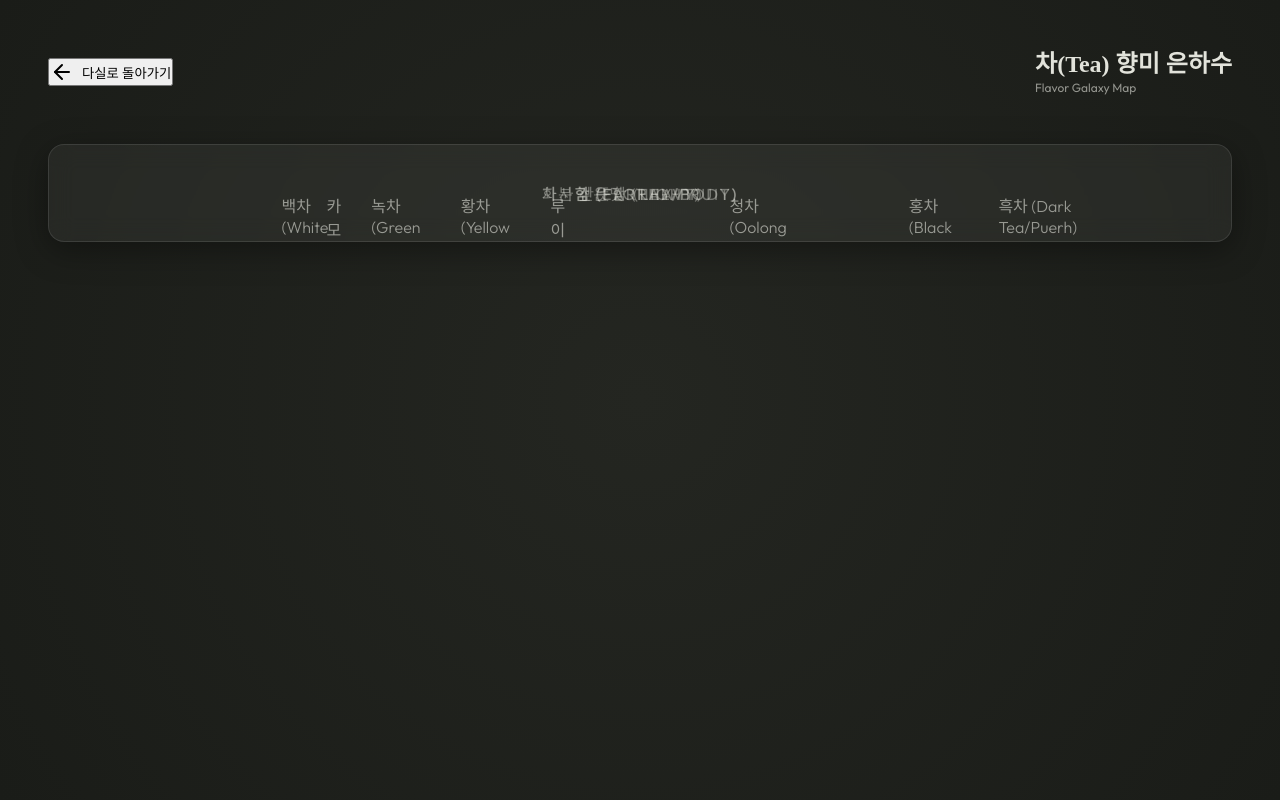
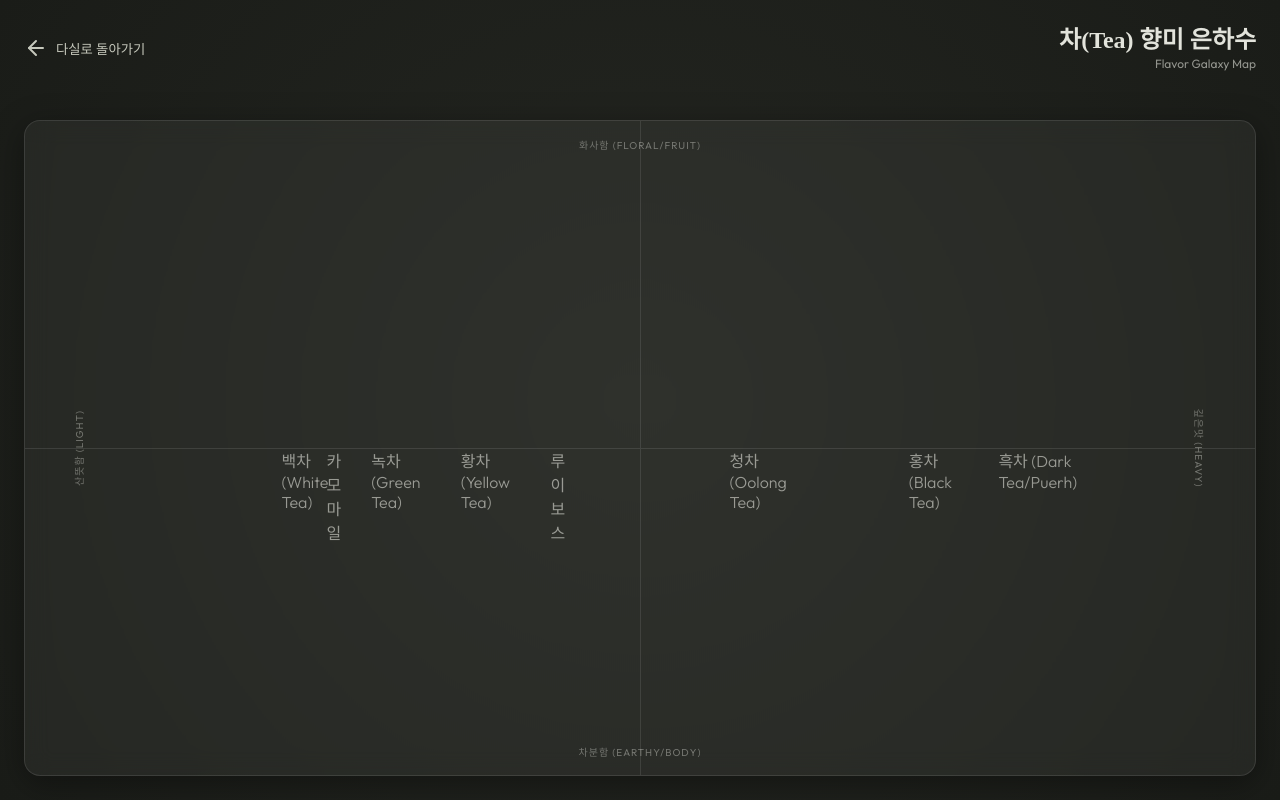
Before and after one commit to GeonWooPaeng/tea_presciption, a Next.js app: page /map in a window 1280 px wide. Built offline with nearby package versions, Linux system fonts and the light colour scheme.

Commit message:
final: 6대 다류 추가, 성함 제거, 인라인 스타일 레이아웃 고정

```diff
--- a/src/app/map/page.tsx
+++ b/src/app/map/page.tsx
@@ -20,31 +20,31 @@ export default function FlavorMapPage() {
   const [hoveredTea, setHoveredTea] = useState<any>(null);
 
   return (
-    <main className="tea-gradient-bg min-h-screen relative overflow-hidden p-6 md:p-12 flex flex-col">
-      <div className="flex justify-between items-center mb-12">
+    <main className="tea-gradient-bg min-h-screen relative overflow-hidden p-6 md:p-12 flex flex-col" style={{ display: 'flex', flexDirection: 'column', minHeight: '100vh', position: 'relative', overflow: 'hidden', padding: '1.5rem' }}>
+      <div className="flex justify-between items-center mb-12" style={{ display: 'flex', justifyContent: 'space-between', alignItems: 'center', marginBottom: '3rem' }}>
         <Link href="/">
-          <button className="flex items-center gap-2 text-text-secondary hover:text-accent-olive transition-colors">
+          <button className="flex items-center gap-2 text-text-secondary hover:text-accent-olive transition-colors" style={{ display: 'flex', alignItems: 'center', gap: '0.5rem', background: 'transparent', border: 'none', cursor: 'pointer', color: 'var(--text-secondary)' }}>
             <ArrowLeft className="w-5 h-5" />
             <span className="serif">다실로 돌아가기</span>
           </button>
         </Link>
-        <div className="text-right">
-          <h1 className="text-2xl font-bold serif">차(Tea) 향미 은하수</h1>
-          <p className="text-xs text-text-secondary opacity-60">Flavor Galaxy Map</p>
+        <div className="text-right" style={{ textAlign: 'right' }}>
+          <h1 className="text-2xl font-bold serif" style={{ fontSize: '1.5rem', fontWeight: 700 }}>차(Tea) 향미 은하수</h1>
+          <p className="text-xs text-text-secondary opacity-60" style={{ fontSize: '0.75rem', opacity: 0.6 }}>Flavor Galaxy Map</p>
         </div>
       </div>
 
-      <div className="flex-1 relative glass-card p-12 overflow-hidden flex items-center justify-center">
+      <div className="flex-1 relative glass-card p-12 overflow-hidden flex items-center justify-center" style={{ flex: 1, position: 'relative', overflow: 'hidden', display: 'flex', alignItems: 'center', justifyContent: 'center', padding: '3rem' }}>
         {/* Galaxy Axis Labels */}
-        <div className="absolute top-4 left-1/2 -translate-x-1/2 text-[10px] tracking-widest opacity-40 uppercase">화사함 (Floral/Fruit)</div>
-        <div className="absolute bottom-4 left-1/2 -translate-x-1/2 text-[10px] tracking-widest opacity-40 uppercase">차분함 (Earthy/Body)</div>
-        <div className="absolute left-4 top-1/2 -rotate-90 origin-center text-[10px] tracking-widest opacity-40 uppercase">산뜻함 (Light)</div>
-        <div className="absolute right-4 top-1/2 rotate-90 origin-center text-[10px] tracking-widest opacity-40 uppercase">깊은맛 (Heavy)</div>
+        <div className="absolute top-4 left-1/2 -translate-x-1/2 text-[10px] tracking-widest opacity-40 uppercase" style={{ position: 'absolute', top: '1rem', left: '50%', transform: 'translateX(-50%)', fontSize: '10px', letterSpacing: '0.1em', opacity: 0.4, textTransform: 'uppercase' }}>화사함 (Floral/Fruit)</div>
+        <div className="absolute bottom-4 left-1/2 -translate-x-1/2 text-[10px] tracking-widest opacity-40 uppercase" style={{ position: 'absolute', bottom: '1rem', left: '50%', transform: 'translateX(-50%)', fontSize: '10px', letterSpacing: '0.1em', opacity: 0.4, textTransform: 'uppercase' }}>차분함 (Earthy/Body)</div>
+        <div className="absolute left-4 top-1/2 -rotate-90 origin-center text-[10px] tracking-widest opacity-40 uppercase" style={{ position: 'absolute', left: '1rem', top: '50%', transform: 'translateY(-50%) rotate(-90deg)', transformOrigin: 'center', fontSize: '10px', letterSpacing: '0.1em', opacity: 0.4, textTransform: 'uppercase' }}>산뜻함 (Light)</div>
+        <div className="absolute right-4 top-1/2 rotate-90 origin-center text-[10px] tracking-widest opacity-40 uppercase" style={{ position: 'absolute', right: '1rem', top: '50%', transform: 'translateY(-50%) rotate(90deg)', transformOrigin: 'center', fontSize: '10px', letterSpacing: '0.1em', opacity: 0.4, textTransform: 'uppercase' }}>깊은맛 (Heavy)</div>
 
         {/* Center Grid Lines */}
-        <div className="absolute inset-0 flex items-center justify-center opacity-10 pointer-events-none">
-          <div className="w-full h-px bg-white" />
-          <div className="h-full w-px bg-white absolute" />
+        <div className="absolute inset-0 flex items-center justify-center opacity-10 pointer-events-none" style={{ position: 'absolute', top: 0, left: 0, right: 0, bottom: 0, display: 'flex', alignItems: 'center', justifyContent: 'center', opacity: 0.1, pointerEvents: 'none' }}>
+          <div className="w-full h-px bg-white" style={{ width: '100%', height: '1px', backgroundColor: '#fff' }} />
+          <div className="h-full w-px bg-white absolute" style={{ height: '100%', width: '1px', backgroundColor: '#fff', position: 'absolute' }} />
         </div>
 
         {/* Tea Stars */}
--- a/src/app/result/page.tsx
+++ b/src/app/result/page.tsx
@@ -162,9 +162,6 @@ function PrescriptionContent() {
     </div>
   );
 }
-    </div>
-  );
-}
 
 export default function ResultPage() {
   return (
```
Also changed, not shown: src/app/page.tsx (+9 -5 lines).
